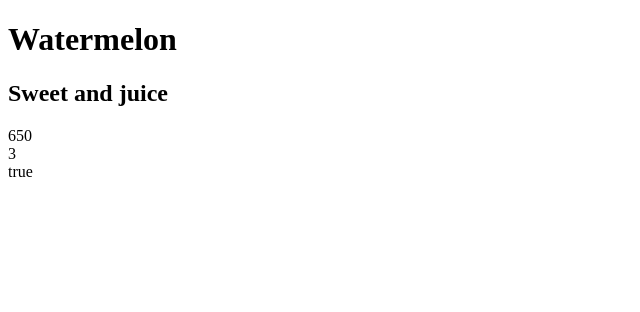
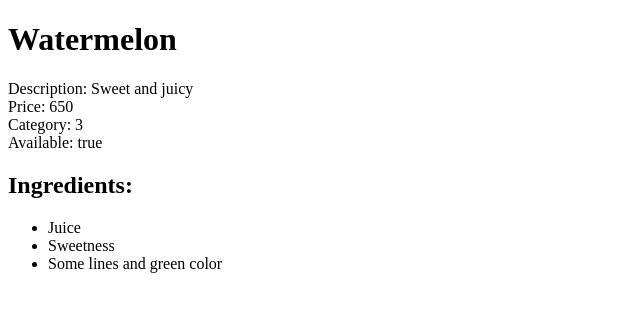
Before and after one commit to h1den/angular2, an Angular app in the folder shop/: page / in a window 1280 px wide. Shown: the top 312 px of the page, without its empty margins (0-640 px from the left). Built offline with nearby package versions, Linux system fonts and the light colour scheme.

Commit message:
Add array property

```diff
--- a/shop/src/app/app.component.html
+++ b/shop/src/app/app.component.html
@@ -1,5 +1,11 @@
 <h1>{{product.name}}</h1>
-<h2>{{product.description}}</h2>
-  <div> {{product.price}} </div>
-  <div> {{product.category}} </div>
-  <div> {{product.isAvailable}} </div>
+  <div>Description: {{product.description}}</div>
+  <div>Price: {{product.price}} </div>
+  <div>Category: {{product.category}} </div>
+  <div>Available: {{product.isAvailable}} </div>
+<h2>Ingredients: </h2>
+<ul>
+    <li *ngFor="let ingredient of ingredients">
+      {{ingredient}}
+    </li>
+</ul>
--- a/shop/src/app/app.component.ts
+++ b/shop/src/app/app.component.ts
@@ -12,6 +12,7 @@ export class Product {
   price: number;
   category: Category;
   isAvailable: boolean;
+
 }
 
 @Component({
@@ -22,9 +23,14 @@ export class Product {
 export class AppComponent {
   product: Product = {
     name: 'Watermelon',
-    description: 'Sweet and juice',
+    description: 'Sweet and juicy',
     price: 650,
     category: 3,
     isAvailable: true
   };
+  ingredients: String[] = [
+    'Juice',
+    'Sweetness',
+    'Some lines and green color'
+  ];
 }
```
